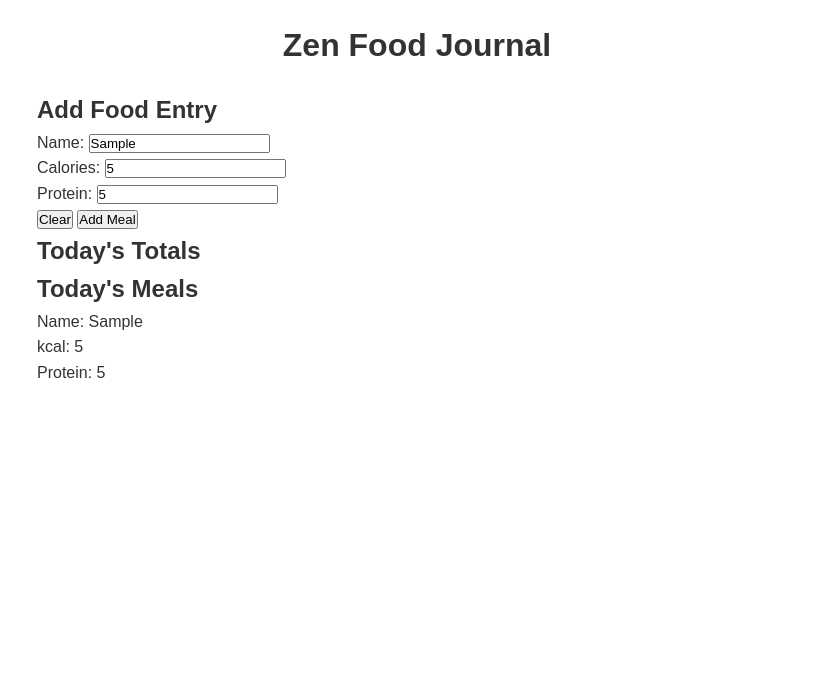
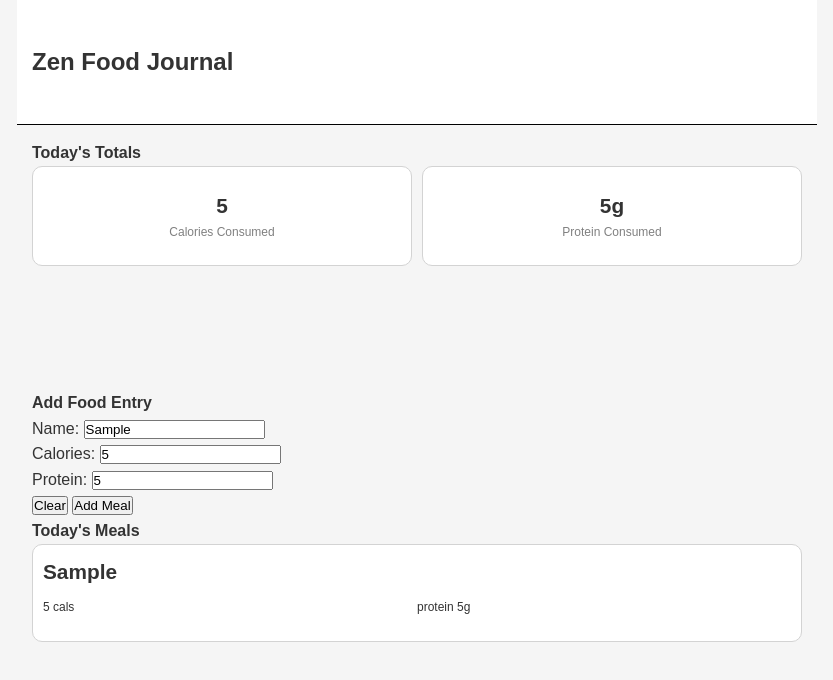
Before and after one commit to Jad229/zen-food-journal, a plain HTML site: page index.html in a window 1280 px wide. Both pictures are taken after typing "Sample", "5", "5" into the empty fields and a click on the button "Clear". Shown: the whole page, without its empty margins (223-1056 px from the left). Drawn offline with Linux system fonts and the light colour scheme.

Commit message:
styled stats and log section

```diff
--- a/app.js
+++ b/app.js
@@ -10,12 +10,11 @@ function saveMeal() {
   // Create a meal object and add it to meals array
   const meal = {
     name: formData.get("name"),
-    calories: formData.get("calories"),
-    protein: formData.get("protein"),
+    calories: parseInt(formData.get("calories")),
+    protein: parseInt(formData.get("protein")),
   };
 
   mealEntries.push(meal);
-  console.log(mealEntries);
 }
 
 // function to display meal entries array in the food log section
@@ -32,6 +31,43 @@ function renderMealsLog() {
   });
 }
 
+function renderStats() {
+  // Grab elements to display stats
+  const stats = document.getElementById("stats");
+  const caloriesStat = document.getElementById("calories-stat");
+  const proteinStat = document.getElementById("protein-stat");
+
+  // Calculate the totals from meal entries
+  const caloricTotal = calculateCaloricTotal();
+  const proteinTotal = calculateProteinTotal();
+
+  // Update corresponding elements in stats div
+  caloriesStat.textContent = `${caloricTotal}`;
+  proteinStat.textContent = `${proteinTotal}g`;
+}
+
+// Function to calculate the total calories from all the meals in meals array
+function calculateCaloricTotal() {
+  let caloricTotal = 0;
+  mealEntries.forEach((meal) => {
+    caloricTotal += meal.calories;
+  });
+
+  console.log(caloricTotal);
+
+  return caloricTotal;
+}
+
+// Function to calculate the total protein from all the meals in meals array
+function calculateProteinTotal() {
+  let proteinTotal = 0;
+  mealEntries.forEach((meal) => {
+    proteinTotal += meal.protein;
+  });
+
+  return proteinTotal;
+}
+
 function createMealElement(meal) {
   // Create elements and then set their values and class
   const mealContainer = document.createElement("div");
@@ -39,13 +75,14 @@ function createMealElement(meal) {
   const mealCalories = document.createElement("p");
   const mealProtein = document.createElement("p");
 
-  mealName.textContent = `Name: ${meal.name}`;
-  mealCalories.textContent = `kcal: ${meal.calories}`;
-  mealProtein.textContent = `Protein: ${meal.protein}`;
+  mealName.textContent = meal.name;
+  mealCalories.textContent = `${meal.calories} cals`;
+  mealProtein.textContent = `protein ${meal.protein}g`;
 
-  mealName.classList.add("mealInfo");
-  mealCalories.classList.add("mealInfo");
-  mealProtein.classList.add("mealInfo");
+  mealContainer.classList.add("meal__card");
+  mealName.classList.add("mealInfo", "meal__card-name");
+  mealCalories.classList.add("mealInfo", "meal__card-calories");
+  mealProtein.classList.add("mealInfo", "meal__card-protein");
 
   // Append all the elements to meal container and return the element
   mealContainer.appendChild(mealName);
@@ -60,4 +97,5 @@ form.addEventListener("submit", (e) => {
   e.preventDefault();
   saveMeal();
   renderMealsLog();
+  renderStats();
 });
--- a/index.html
+++ b/index.html
@@ -11,6 +11,20 @@
       <h1>Zen Food Journal</h1>
     </header>
     <main>
+      <!-- totals and numbers will go here -->
+      <section class="totals__section">
+        <h2>Today's Totals</h2>
+        <div id="stats" class="totals__section--list">
+          <div class="stat__card">
+            <p id="calories-stat" class="stat__card-total">0</p>
+            <p class="stat__card-text">Calories Consumed</p>
+          </div>
+          <div class="stat__card">
+            <p id="protein-stat" class="stat__card-total">0</p>
+            <p class="stat__card-text">Protein Consumed</p>
+          </div>
+        </div>
+      </section>
       <!-- form will go here -->
       <section class="entry__section">
         <h2>Add Food Entry</h2>
@@ -36,11 +50,6 @@
           </div>
         </form>
       </section>
-      <!-- totals and numbers will go here -->
-      <section class="totals__section">
-        <h2>Today's Totals</h2>
-        <div class="totals__section--list"></div>
-      </section>
       <!-- entries will go here -->
       <section class="log__section">
         <h2>Today's Meals</h2>
--- a/styles.css
+++ b/styles.css
@@ -9,13 +9,102 @@
 body {
   font-family: Arial, Helvetica, sans-serif;
   line-height: 1.6;
-  padding: 20px;
+  max-height: 100%;
   max-width: 800px;
   margin: 0 auto;
   color: #333;
+  background-color: whitesmoke;
 }
 
 header {
-  margin-bottom: 20px;
-  text-align: center;
+  display: flex;
+  align-items: center;
+  padding: 15px;
+  height: 125px;
+  width: 100%;
+  text-align: left;
+  background-color: white;
+  border-bottom: 1px solid black;
 }
+
+header h1 {
+  font-size: 1.5rem;
+  font-weight: bold;
+}
+
+main {
+  padding: 15px;
+}
+.totals__section {
+  text-align: left;
+  display: flex;
+  flex-direction: column;
+  height: 250px;
+}
+
+h2 {
+  font-size: 1rem;
+  font-weight: bold;
+}
+
+.totals__section--list {
+  display: grid;
+  grid-template-columns: repeat(2, 1fr);
+  grid-template-rows: 1fr;
+  grid-column-gap: 10px;
+  grid-row-gap: 0;
+  align-items: center;
+  justify-content: center;
+}
+
+.stat__card {
+  display: flex;
+  flex-direction: column;
+  justify-content: center;
+  align-items: center;
+  border: 1px solid lightgrey;
+  border-radius: 10px;
+  height: 100px;
+  background-color: white;
+}
+
+.stat__card-total {
+  font-size: 1.3rem;
+  font-weight: bold;
+}
+.stat__card-text {
+  color: gray;
+  font-size: 0.75rem;
+}
+
+.log__section--list {
+  display: flex;
+  flex-direction: column;
+  gap: 10px;
+}
+
+.meal__card {
+  display: grid;
+  grid-template-columns: repeat(2, 1fr);
+  grid-template-rows: repeat(2, 1fr);
+  grid-column-gap: 0px;
+  grid-row-gap: 10px;
+  border-radius: 10px;
+  background-color: white;
+  border: 1px solid lightgray;
+  padding: 10px;
+}
+
+.meal__card-name {
+  grid-area: 1 / 1 / 2 / 3;
+  font-size: 1.3rem;
+  font-weight: bold;
+}
+.meal__card-calories {
+  grid-area: 2 / 1 / 3 / 2;
+  font-size: 0.75rem;
+}
+.meal__card-protein {
+  grid-area: 2 / 2 / 3 / 3;
+  font-size: 0.75rem;
+}
```
